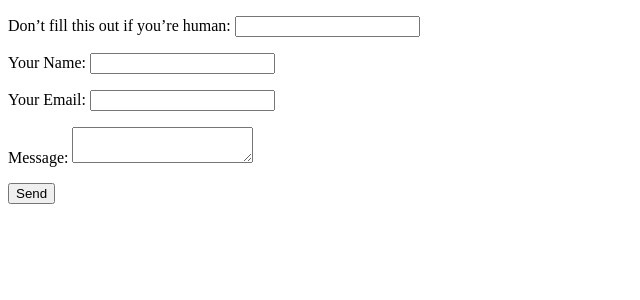
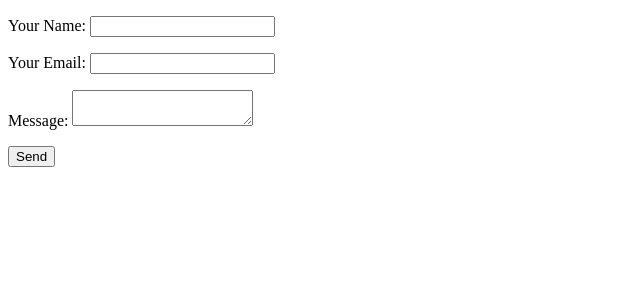
Before and after one commit to fpweb-git/netlify-nuxt-form, a Nuxt app: page / in a window 1280 px wide. Shown: the top 300 px of the page, without its empty margins (0-640 px from the left). Built offline with nearby package versions, Linux system fonts and the light colour scheme.

Commit message:
fix form

```diff
--- a/pages/index.vue
+++ b/pages/index.vue
@@ -2,21 +2,18 @@
   <main>
     <form name="form-name" value="contact" method="POST" data-netlify="true" action="/success" netlify-honeypot="bot-field">
       <p class="hidden">
-        <label>
-          Don’t fill this out if you’re human: <input name="bot-field" />
-        </label>
+       <input type="hidden" name="bot-field" />
       </p>
       <input type="hidden" name="form-name" value="contact">
       <p>
-        <label>Your Name: <input type="text" name="name" /></label>
+        <label>Your Name: <input type="text" name="name" required/></label>
       </p>
       <p>
-        <label>Your Email: <input type="email" name="email" /></label>
+        <label>Your Email: <input type="email" name="email" required/></label>
       </p>
       <p>
-        <label>Message: <textarea name="message"></textarea></label>
+        <label>Message: <textarea name="message" required></textarea></label>
       </p>
-      <div data-netlify-recaptcha="true"></div>
       <p>
         <button type="submit">Send</button>
       </p>
```
